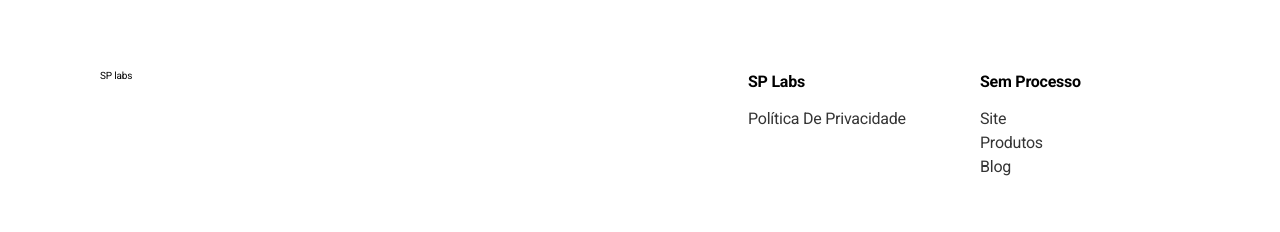
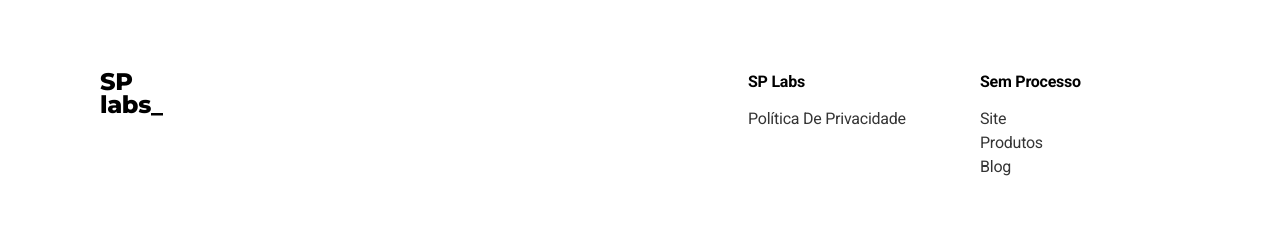
Before and after one commit to Lucas-Braz7x/SPLabs, a React (Create React App) app: page / in a window 1280 px wide. Shown: the part 2711-2943 px from the top of the page. Built offline with nearby package versions, Linux system fonts and the light colour scheme; no server answers; a web font is replaced by a local one.

Commit message:
Refatora footer, header e cria componente Logo

```diff
--- /dev/null
+++ b/src/components/Ui/Logo/index.jsx
@@ -0,0 +1,10 @@
+import React from 'react';
+import * as P from 'prop-types';
+import './styles.scss';
+export const Logo = (props) => {
+  return <span className={'sp-labs ' + props.classElement}>SP labs_</span>;
+};
+
+Logo.propTypes = {
+  classElement: P.string,
+};
--- /dev/null
+++ b/src/components/Ui/Logo/styles.scss
@@ -0,0 +1,13 @@
+@import '../../../sass/variables.scss';
+
+.sp-labs {
+  display: block;
+  height: 46px;
+  width: 63px;
+
+  font-family: 'Montserrat', sans-serif;
+  font-weight: 800;
+  font-size: $font-size-medium;
+  line-height: 23px;
+  letter-spacing: -0.015em;
+}
--- a/src/components/Ui/index.js
+++ b/src/components/Ui/index.js
@@ -1,3 +1,4 @@
 export { AnchorLink } from './AnchorLink';
 export { Button } from './Button';
 export { ButtonAccess } from './ButtonAccess';
+export { Logo } from './Logo';
--- a/src/components/layout/Footer/index.jsx
+++ b/src/components/layout/Footer/index.jsx
@@ -1,12 +1,13 @@
 import React from 'react';
 import { AnchorLink } from '../../Ui';
+import { Logo } from '../../Ui';
 import './styles.scss';
 
 export const Footer = () => {
   return (
     <footer className="container--responsive footer">
       <div className="footer__information">
-        <span>SP labs</span>
+        <Logo classElement="footer__information__sp-labs--align" />
 
         <div className="footer__links links">
           <div className="links__items">
--- a/src/components/layout/Footer/styles.scss
+++ b/src/components/layout/Footer/styles.scss
@@ -7,10 +7,16 @@
   text-align: center;
   gap: 60px;
 
+
   &__information {
     display: flex;
     flex-direction: column;
     gap: 64px;
+    align-items: center;
+
+    &__sp-labs--align {
+      text-align: left;
+    }
 
   }
 
@@ -71,6 +77,7 @@
 
 
   @media(min-width: 768px) {
+    height: 422px;
     align-items: none;
 
     &__information {
@@ -78,6 +85,9 @@
       display: flex;
       flex-direction: row;
       justify-content: space-between;
+      align-items: flex-start;
+      height: 112px;
+
     }
 
     &__links {
--- a/src/components/layout/Header/index.jsx
+++ b/src/components/layout/Header/index.jsx
@@ -1,11 +1,12 @@
 import React from 'react';
 import { AnchorLink } from '../../Ui';
+import { Logo } from '../../Ui/Logo';
 import './styles.scss';
 
 export const Header = () => {
   return (
     <header className="header">
-      <span className="header__sp-labs">SP labs_</span>
+      <Logo classElement="header__sp-labs--color" />
       <nav className="header__navigation nav">
         <AnchorLink elementClassName="nav__link--color-white" to="#">
           cases
--- a/src/components/layout/Header/styles.scss
+++ b/src/components/layout/Header/styles.scss
@@ -11,17 +11,7 @@
   padding-top: 0;
   z-index: 20;
 
-  &__sp-labs {
-    display: block;
-    height: 46px;
-    width: 63px;
-
-    font-family: 'Montserrat', sans-serif;
-    font-weight: 800;
-    font-size: $font-size-medium;
-    line-height: 23px;
-    letter-spacing: -0.015em;
-
+  &__sp-labs--color {
     color: $background-color;
   }
 
```
